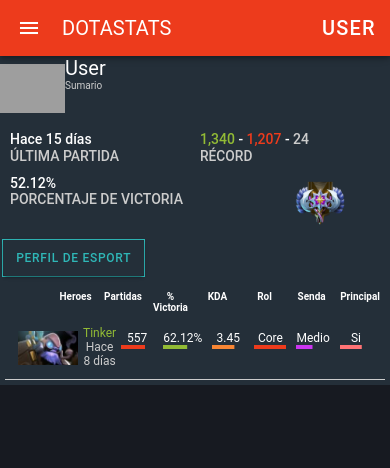
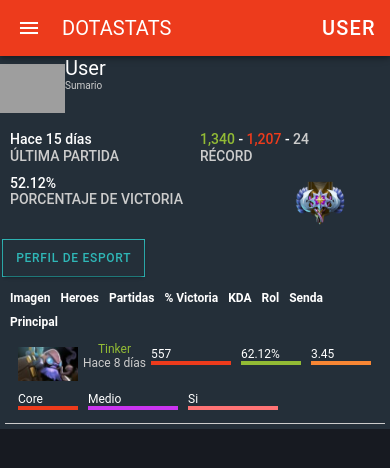
Before and after one commit to Cristian-Calderon/dotaStats, a React (Vite) app: page /sign-in in a window 390 px wide. Shown: the top 468 px of the page. Built offline with nearby package versions, Linux system fonts and the light colour scheme.

Commit message:
HeroesMatches

```diff
--- a/src/components/HeroesMatches.css
+++ b/src/components/HeroesMatches.css
@@ -1,4 +1,95 @@
 /* Estilo para la barra superior */
+.header-row {
+    font-weight: bold;
+    text-align: center;
+    background-color: var(--background-soft);
+    color: var(--text-white);
+    display: flex;
+    flex-wrap: wrap;
+    /* justify-content: center; */
+}
+
+/* Filas de datos */
+.data-row {
+    text-align: center;
+    padding: 8px;
+    border-bottom: 1px solid #ccc;
+    display: flex;
+    flex-wrap: wrap;
+    /* justify-content: center; */
+}
+
+/* Imagen del héroe */
+.hero-img {
+    width: 60px;
+    height: 35px;
+}
+
+/* Estilos de progreso */
+.progress-bar {
+    height: 6px;
+    border-radius: 5px;
+}
+
+/* Estilos flexibles para columnas */
+.hero-name {
+    width: auto;
+    padding: 0px;
+    display: flex;
+    flex-direction: column;
+    text-align: center;
+}
+
+/* Estilos de colores */
+.color-important {
+    color: var(--text-important);
+}
+
+.color-gray {
+    color: var(--text);
+}
+
+/* Estilos de barra de progreso */
+.progress-bars, .progress-victory, .progress-kda,
+.progress-core, .progress-linea, .progress-principal {
+    height: 4px;
+    --background: transparent;
+}
+
+/* Adaptación a móviles */
+@media screen and (max-width: 768px) {
+    .header-row {
+        font-size: 12px;
+        display: flex;
+        flex-wrap: wrap;
+        /* justify-content: space-around; */
+    }
+
+    .data-row {
+        display: flex;
+        flex-wrap: wrap;
+        /* justify-content: center; */
+    }
+
+    .hero-img {
+        width: 45px;
+        height: 30px;
+    }
+
+    .hero-name {
+        font-size: 12px;
+        text-align: center;
+    }
+
+    .progress-bars, .progress-victory, .progress-kda,
+    .progress-core, .progress-linea, .progress-principal {
+        height: 3px;
+    }
+}
+
+
+/* Cris */
+
 .header-row {
     font-weight: bold;
     text-align: center;
@@ -81,3 +172,22 @@
     --background: transparent;
     --progress-background: #FF7375;
 }
+
+.victoria{
+    width: 80px;
+}
+
+.kda{
+    width: 60px;
+}
+
+.rol{
+    width: 60px;
+}
+
+.linea-principal{
+    width: 90px;
+}
+.text-align{
+    text-align: left;
+}
--- a/src/components/HeroesMatches.tsx
+++ b/src/components/HeroesMatches.tsx
@@ -10,64 +10,55 @@
         <IonGrid>
             {/* Barra principal */}
             <IonRow className="header-row">
-                <IonCol><IonText></IonText></IonCol>
-                <IonCol><IonText>Heroes</IonText></IonCol>
-                <IonCol><IonText>Partidas</IonText></IonCol>
-                <IonCol><IonText>% Victoria</IonText></IonCol>
-                <IonCol><IonText>KDA</IonText></IonCol>
-                <IonCol><IonText>Rol</IonText></IonCol>
-                <IonCol><IonText>Senda</IonText></IonCol>
-                <IonCol><IonText>Principal</IonText></IonCol>
+                <IonCol size="auto">Imagen<IonText></IonText></IonCol>
+                <IonCol size="auto"><IonText>Heroes</IonText></IonCol>
+                <IonCol size="auto"><IonText>Partidas</IonText></IonCol>
+                <IonCol size="auto"><IonText>% Victoria</IonText></IonCol>
+                <IonCol size="auto"><IonText>KDA</IonText></IonCol>
+                <IonCol size="auto"><IonText>Rol</IonText></IonCol>
+                <IonCol size="auto"><IonText>Senda</IonText></IonCol>
+                <IonCol size="auto"><IonText>Principal</IonText></IonCol>
             </IonRow>
 
             {/* Fila de datos */}
-            <IonRow className="data-row">
-                {/* Héroe */}
-                <IonCol>
+            <IonRow className="data-row" >
+                <IonCol size="auto">
                     <IonImg src={tinker} alt="Tinker" className="hero-img" />
                 </IonCol>
-                <IonCol className="hero-name text-xs">
-                    <IonText className="color-important ">Tinker</IonText>
-                    <IonText className="time-text color-gray ">Hace 8 días</IonText>
+                <IonCol size="auto" className="hero-name text-xs">
+                    <IonText className="color-important">Tinker</IonText>
+                    <IonText className="time-text color-gray">Hace 8 días</IonText>
                 </IonCol>
 
-                {/* Partidas */}
-                <IonCol>
-                    <IonText className="color text-xs">557</IonText>
-                    <IonProgressBar value={0.75} className="progress-bars"></IonProgressBar>
+                <IonCol size="auto"className="text-align">
+                    <IonText className="color text-xs ">557</IonText>
+                    <IonProgressBar value={1} className="progress-bars victoria"></IonProgressBar>
                 </IonCol>
 
-                {/* % Victoria */}
-                <IonCol>
+                <IonCol size="auto" className="text-align">
                     <IonText className="color text-xs">62.12%</IonText>
-                    <IonProgressBar value={0.62} className="progress-victory"></IonProgressBar>
+                    <IonProgressBar value={1} className="progress-victory kda"></IonProgressBar>
                 </IonCol>
 
-                {/* KDA */}
-                <IonCol>
+                <IonCol size="auto" className="text-align">
                     <IonText className="color text-xs">3.45</IonText>
-                    <IonProgressBar value={0.7} className="progress-kda"></IonProgressBar>
+                    <IonProgressBar value={1} className="progress-kda rol"></IonProgressBar>
                 </IonCol>
 
-                {/* Rol */}
-                <IonCol>
+                <IonCol size="auto" className="text-align">
                     <IonText className="color text-xs">Core</IonText>
-                    <IonProgressBar value={1} className="progress-core"></IonProgressBar>
+                    <IonProgressBar value={1} className="progress-core rol"></IonProgressBar>
                 </IonCol>
 
-                {/* Senda */}
-                <IonCol>
+                <IonCol size="auto" className="text-align">
                     <IonText className="color text-xs">Medio</IonText>
-                    <IonProgressBar value={0.5} className="progress-linea"></IonProgressBar>
+                    <IonProgressBar value={1} className="progress-linea linea-principal"></IonProgressBar>
                 </IonCol>
 
-                {/* Principal */}
-                <IonCol>
+                <IonCol size="auto" className="text-align">
                     <IonText className="color text-xs">Si</IonText>
-                    <IonProgressBar value={.68} className="progress-principal"></IonProgressBar>
+                    <IonProgressBar value={1} className="progress-principal linea-principal"></IonProgressBar>
                 </IonCol>
-
-
             </IonRow>
         </IonGrid>
     );
```
